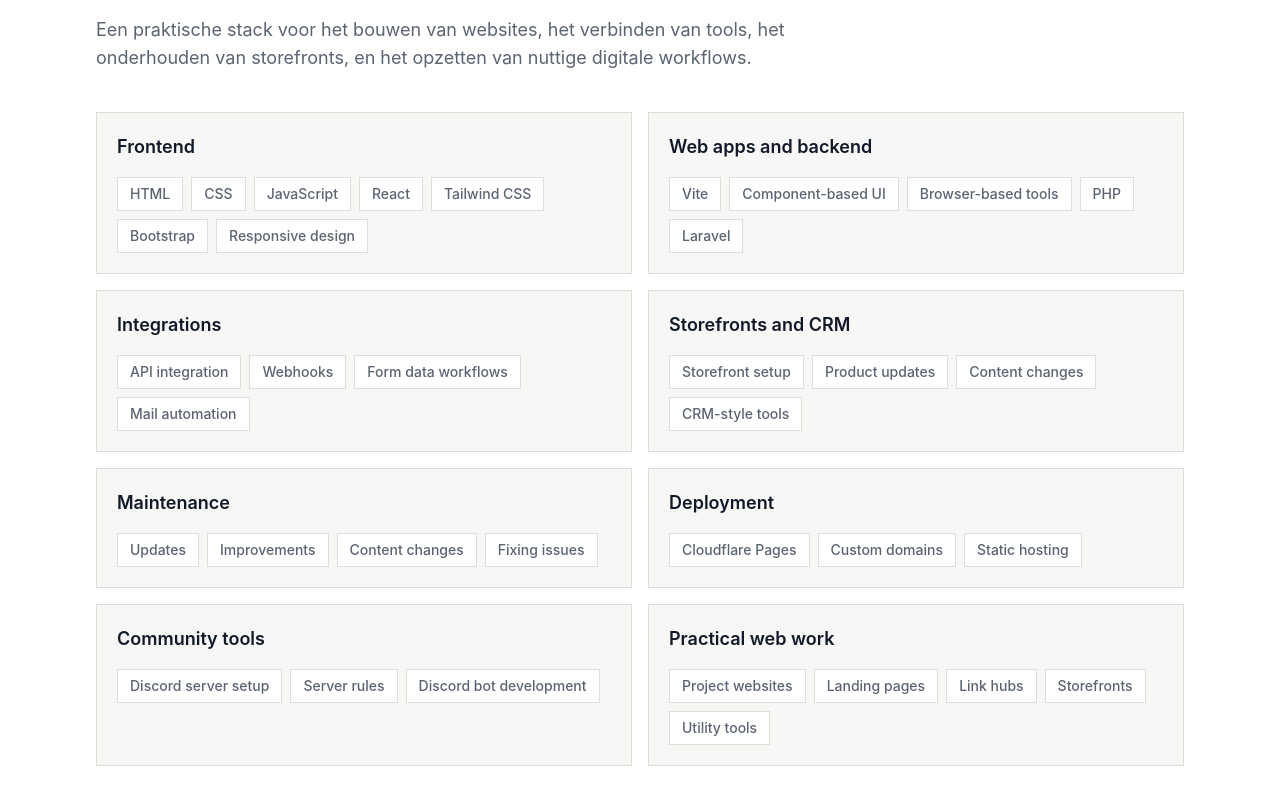
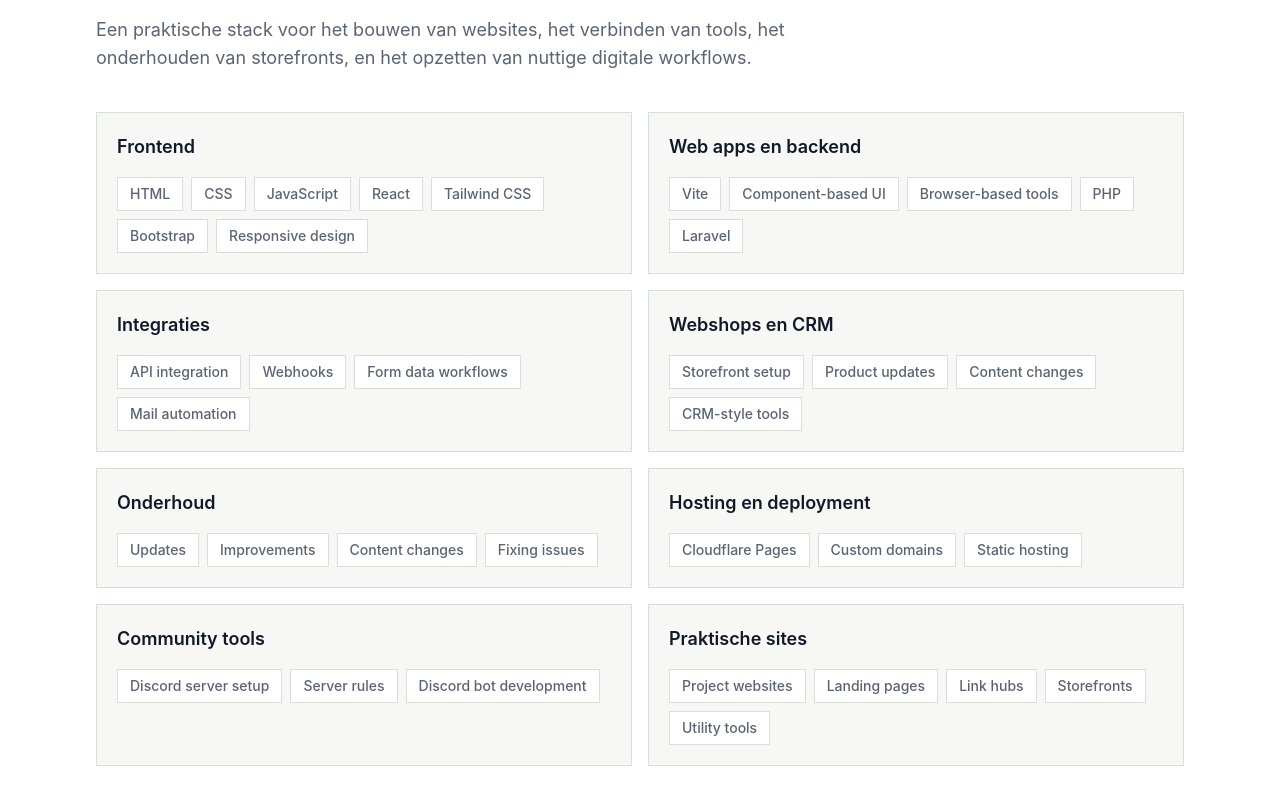
Before and after one commit to jurgenvisser/personal-portfolio, a React (Vite) app: page / in a window 1280 px wide. Shown: the part 2700-3500 px from the top of the page. Built offline with nearby package versions, Linux system fonts and the light colour scheme.

Commit message:
PPJV.0.0.3P This version changes titles of the skills section from English to Dutch

```diff
--- a/src/data/site.js
+++ b/src/data/site.js
@@ -1 +1 @@
-export const siteVersion = 'PPJV.0.0.2P';
+export const siteVersion = 'PPJV.0.0.3P';
--- a/src/data/skills.js
+++ b/src/data/skills.js
@@ -4,23 +4,23 @@
     items: ['HTML', 'CSS', 'JavaScript', 'React', 'Tailwind CSS', 'Bootstrap', 'Responsive design'],
   },
   {
-    category: 'Web apps and backend',
+    category: 'Web apps en backend',
     items: ['Vite', 'Component-based UI', 'Browser-based tools', 'PHP', 'Laravel'],
   },
   {
-    category: 'Integrations',
+    category: 'Integraties',
     items: ['API integration', 'Webhooks', 'Form data workflows', 'Mail automation'],
   },
   {
-    category: 'Storefronts and CRM',
+    category: 'Webshops en CRM',
     items: ['Storefront setup', 'Product updates', 'Content changes', 'CRM-style tools'],
   },
   {
-    category: 'Maintenance',
+    category: 'Onderhoud',
     items: ['Updates', 'Improvements', 'Content changes', 'Fixing issues'],
   },
   {
-    category: 'Deployment',
+    category: 'Hosting en deployment',
     items: ['Cloudflare Pages', 'Custom domains', 'Static hosting'],
   },
   {
@@ -28,7 +28,7 @@
     items: ['Discord server setup', 'Server rules', 'Discord bot development'],
   },
   {
-    category: 'Practical web work',
+    category: 'Praktische sites',
     items: ['Project websites', 'Landing pages', 'Link hubs', 'Storefronts', 'Utility tools'],
   },
 ];
```
